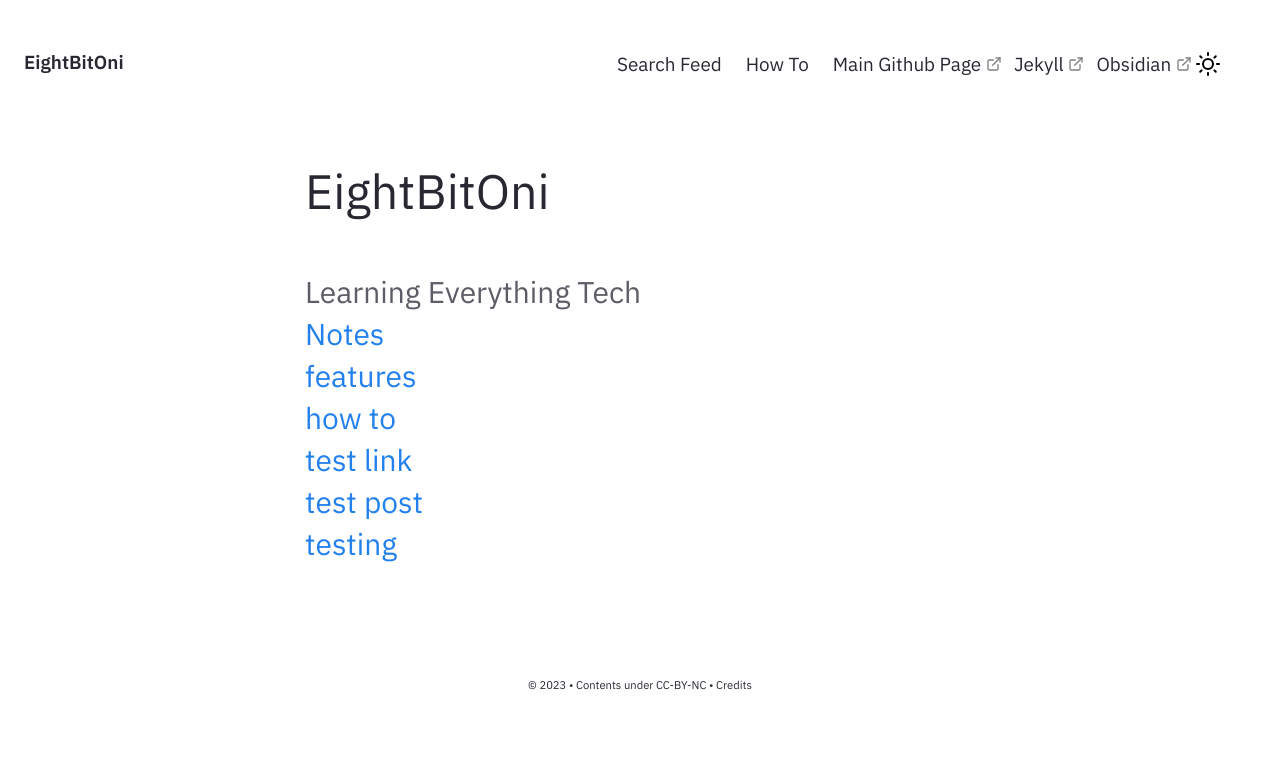
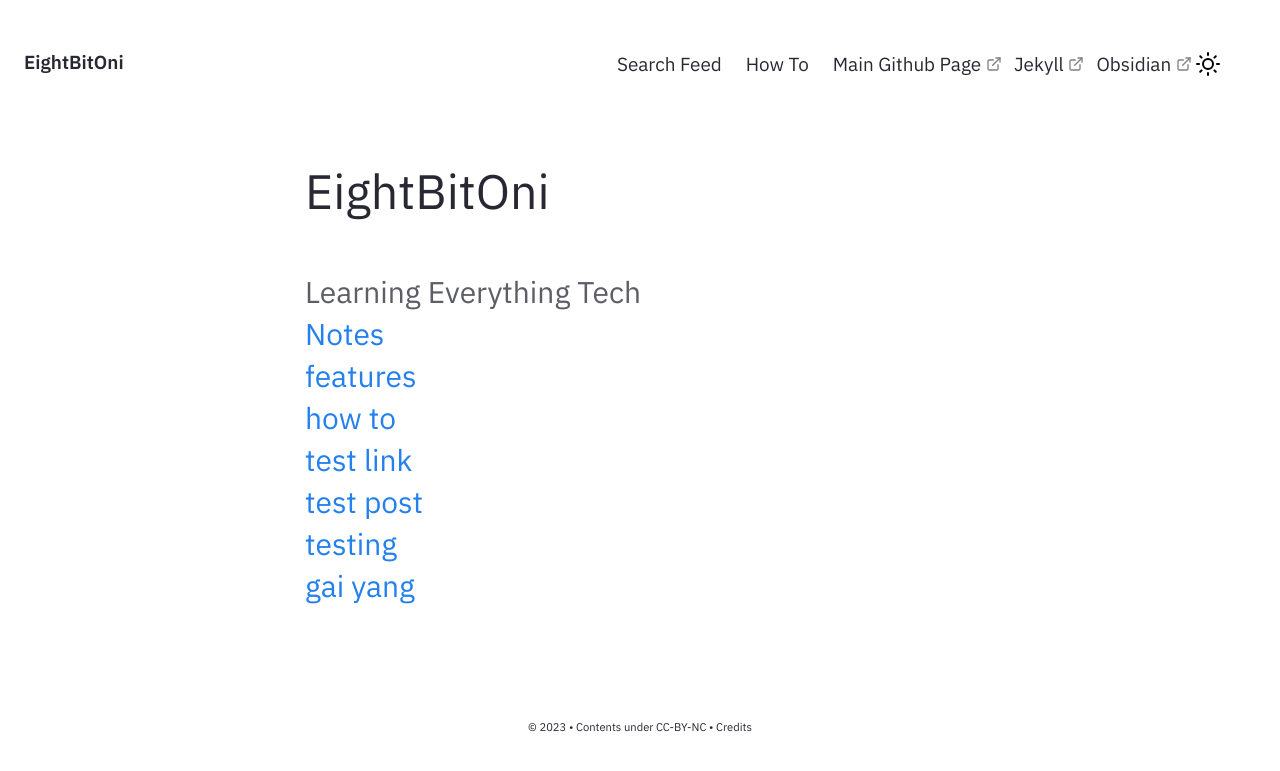
Before and after one commit to EightBitOni/git-old, a Jekyll site: the page built from pages/index.md, in a window 1280 px wide. Shown: the top 771 px of the page. Built offline with Jekyll 4.4.1, drawn with Linux system fonts in a browser that asks for light colours.

Commit message:
Update Homepage.html

```diff
--- a/_includes/Homepage.html
+++ b/_includes/Homepage.html
@@ -9,6 +9,8 @@
         <a href="{{'/notes/Public/Test' | relative_url}}"><br>test link</a>
         <a href="{{'/post/test-post' | relative_url}}"><br>test post</a>
         <a href="{{'/post/features' | relative_url}}"><br> testing </a>
+        <a href="{{'/notes/gai yang' | relative_url}}"><br> gai yang </a>
+
 
 
 
```
